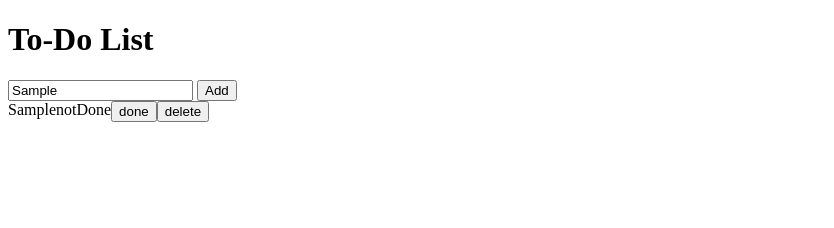
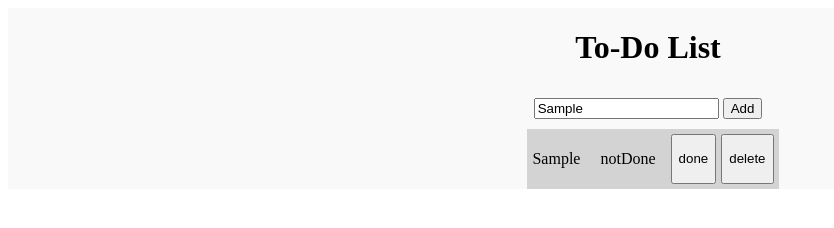
Before and after one commit to ju-nmd2023/fop-todo-list-filiphalonen, a plain HTML site: page index.html in a window 1280 px wide. Both pictures are taken after typing "Sample" into the empty fields and a click on the input "Add". Shown: the whole page, without its empty margins (0-834 px from the left). Drawn offline with Linux system fonts and the light colour scheme.

Commit message:
light styling might update

```diff
--- a/index.html
+++ b/index.html
@@ -7,12 +7,14 @@
     <link rel="stylesheet" href="todo.css" />
   </head>
   <body>
+    <main>
       <h1>To-Do List</h1>
       <form name="todo-form" onsubmit="event.preventDefault(); submitTask()">
         <input name="task-name" type="text" />
         <input name="task-add" type="submit" value="Add" />
       </form>
       <div id="task-list"></div>
+    </main>
   </body>
   <script src="todo.js"></script>
 </html>
--- a/todo.css
+++ b/todo.css
@@ -1,5 +1,44 @@
+body {
+  width: 100%;
+  height: 100%;
+  display: flex;
+  justify-content: center;
+}
+
+main {
+  width: 100%;
+  height: 100%;
+  background-color: #f9f9f9;
+  display: flex;
+  flex-direction: column;
+  align-items: center;
+  row-gap: 10px;
+}
+
+#task-list {
+  display: flex;
+  flex-direction: column;
+  row-gap: 5px;
+}
+
 .taskCard {
-  width: 200px;
+  width: 100%;
+  background-color: lightgray;
+  max-width: 400px;
+  column-gap: 15px;
   display: flex;
   justify-content: space-between;
+  padding: 5px;
 }
+
+.taskTextContainer {
+  width: 100%;
+  display: flex;
+  justify-content: space-between;
+  column-gap: 10px;
+}
+
+.buttonWrapper {
+  display: flex;
+  column-gap: 5px;
+}
--- a/todo.js
+++ b/todo.js
@@ -45,18 +45,24 @@ getFromLocalStorage();
 function displayTask(element, index) {
   // create our task card, title container and status container
   let taskCard = document.createElement("div");
-  let taskTitleContainer = document.createElement("div");
-  let taskStatusContainer = document.createElement("div");
+  let taskTextContainer = document.createElement("div");
+  let taskTitleContainer = document.createElement("p");
+  let taskStatusContainer = document.createElement("p");
   // add our css class to our card
   taskCard.classList.add("taskCard");
+  taskTitleContainer.classList.add("taskTitle");
+  taskTextContainer.classList.add("taskTextContainer");
+  taskStatusContainer.classList.add("taskStatus");
+
   // create text node for task title and task status
   let taskTitle = document.createTextNode(element.name);
   let taskStatus = document.createTextNode(element.status);
   // append our content to their containers
   taskTitleContainer.appendChild(taskTitle);
   taskStatusContainer.appendChild(taskStatus);
-  taskCard.appendChild(taskTitleContainer);
-  taskCard.appendChild(taskStatusContainer);
+  taskTextContainer.appendChild(taskTitleContainer);
+  taskTextContainer.appendChild(taskStatusContainer);
+  taskCard.appendChild(taskTextContainer);
   // add buttons. separate function for clarity
   addTaskButtons(taskCard, index, element.status);
   // add card to our list
@@ -65,25 +71,28 @@ function displayTask(element, index) {
 
 // function for adding buttons, uses the card element, its index and status
 function addTaskButtons(taskCard, index, status) {
+  let buttonWrapper = document.createElement("div");
+  buttonWrapper.classList.add("buttonWrapper");
   let doneButton = document.createElement("button");
   // if status is done, create and append not done button and vice-versa
   if (status == "done") {
     let doneText = document.createTextNode("notDone");
     doneButton.appendChild(doneText);
     doneButton.setAttribute("onclick", "markAsNotDone(" + index + ")");
-    taskCard.appendChild(doneButton);
+    buttonWrapper.appendChild(doneButton);
   } else {
     let doneText = document.createTextNode("done");
     doneButton.appendChild(doneText);
     doneButton.setAttribute("onclick", "markAsDone(" + index + ")");
-    taskCard.appendChild(doneButton);
+    buttonWrapper.appendChild(doneButton);
   }
   // create and add our delete button
   let deleteButton = document.createElement("button");
   let deleteText = document.createTextNode("delete");
   deleteButton.appendChild(deleteText);
   deleteButton.setAttribute("onclick", "removeTask(" + index + ")");
-  taskCard.appendChild(deleteButton);
+  buttonWrapper.appendChild(deleteButton);
+  taskCard.appendChild(buttonWrapper);
 }
 
 // function to change status to done
```
Lines whose indentation alone changed are shown as unchanged.
